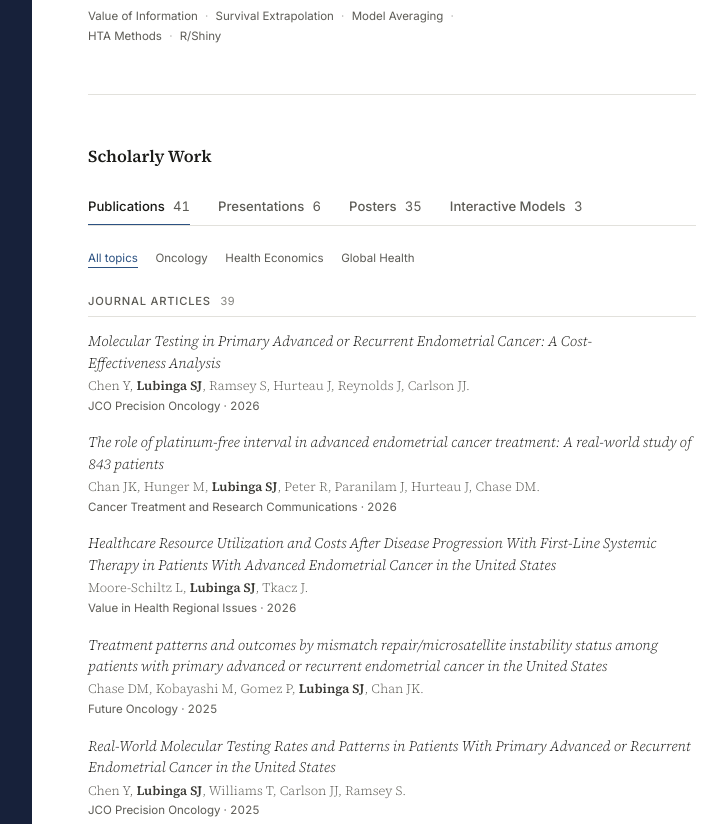
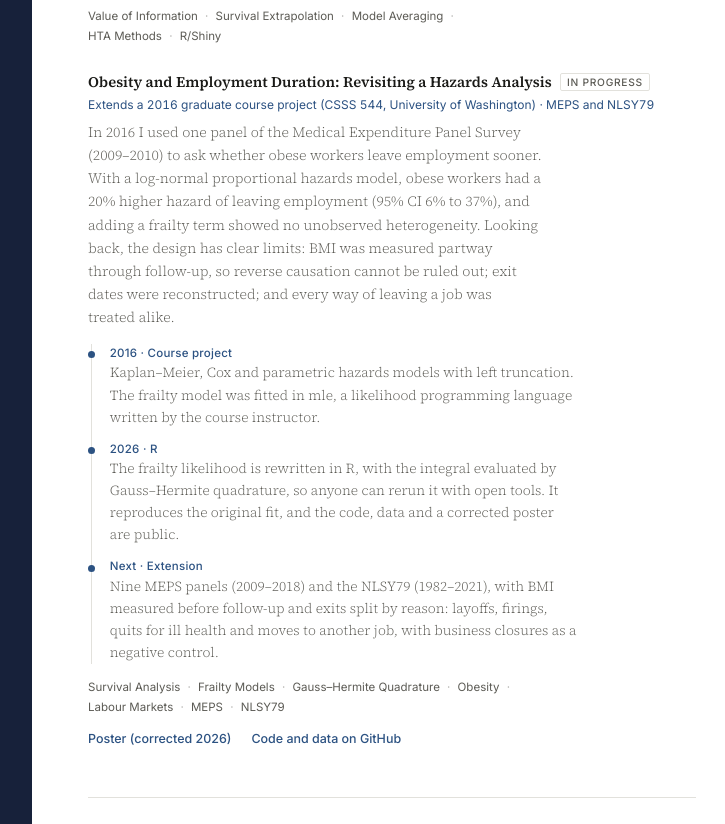
Before and after one commit to lubingas/lubingas.github.io, a plain HTML site: page index.html in a window 1280 px wide. Shown: the part 3597-4421 px from the top of the page, without its empty margins (388-1113 px from the left). Drawn offline with Linux system fonts and the light colour scheme.

Commit message:
Add the obesity and employment duration project to Active Projects

```diff
--- a/index.html
+++ b/index.html
@@ -643,6 +643,22 @@ em { font-style: italic; }
         <div class="entry-meta">R/Shiny application &middot; Abstract in preparation for SMDM 2027</div>
         <div class="entry-desc">Health technology assessments often rely on survival curves extrapolated from immature trial data, and plausible models can disagree widely about the long term. The VOI Explorer treats that uncertainty as a value-of-information problem. It estimates the expected value of perfect information (EVPI) at successive data cuts, so the decision uncertainty that longer follow-up removes can be expressed in life-months per patient and in population dollar terms. The engine averages across parametric and mixture-cure model families, uses a recentred bootstrap to separate parameter uncertainty from model bias, projects how EVPI falls as the remaining events accrue, and identifies the part of the uncertainty that further follow-up of the same trial cannot resolve. A cross-trial mode adds a correction for differences between trials. The planned case study uses the published data cuts of CheckMate 067 in advanced melanoma, so projections made from early cuts can be checked against later ones.</div>
         <div class="keywords"><span>Value of Information</span><span>Survival Extrapolation</span><span>Model Averaging</span><span>HTA Methods</span><span>R/Shiny</span></div>
+      </div>
+
+      <div class="entry">
+        <div class="entry-title">Obesity and Employment Duration: Revisiting a Hazards Analysis<span class="status">In progress</span></div>
+        <div class="entry-meta">Extends a 2016 graduate course project (CSSS 544, University of Washington) &middot; MEPS and NLSY79</div>
+        <div class="entry-desc">In 2016 I used one panel of the Medical Expenditure Panel Survey (2009&ndash;2010) to ask whether obese workers leave employment sooner. With a log-normal proportional hazards model, obese workers had a 20% higher hazard of leaving employment (95% CI 6% to 37%), and adding a frailty term showed no unobserved heterogeneity. Looking back, the design has clear limits: BMI was measured partway through follow-up, so reverse causation cannot be ruled out; exit dates were reconstructed; and every way of leaving a job was treated alike.</div>
+        <ol class="model-steps" aria-label="How the project has developed">
+          <li><span class="step">2016 &middot; Course project</span>Kaplan&ndash;Meier, Cox and parametric hazards models with left truncation. The frailty model was fitted in mle, a likelihood programming language written by the course instructor.</li>
+          <li><span class="step">2026 &middot; R</span>The frailty likelihood is rewritten in R, with the integral evaluated by Gauss&ndash;Hermite quadrature, so anyone can rerun it with open tools. It reproduces the original fit, and the code, data and a corrected poster are public.</li>
+          <li><span class="step">Next &middot; Extension</span>Nine MEPS panels (2009&ndash;2018) and the NLSY79 (1982&ndash;2021), with BMI measured before follow-up and exits split by reason: layoffs, firings, quits for ill health and moves to another job, with business closures as a negative control.</li>
+        </ol>
+        <div class="keywords"><span>Survival Analysis</span><span>Frailty Models</span><span>Gauss&ndash;Hermite Quadrature</span><span>Obesity</span><span>Labour Markets</span><span>MEPS</span><span>NLSY79</span></div>
+        <div class="model-links">
+          <a href="https://github.com/lubingas/obesity-employment-2016/blob/main/prj_poster.pdf" target="_blank" rel="noopener">Poster (corrected 2026)</a>
+          <a href="https://github.com/lubingas/obesity-employment-2016" target="_blank" rel="noopener">Code and data on GitHub</a>
+        </div>
       </div>
     </section>
 
```
